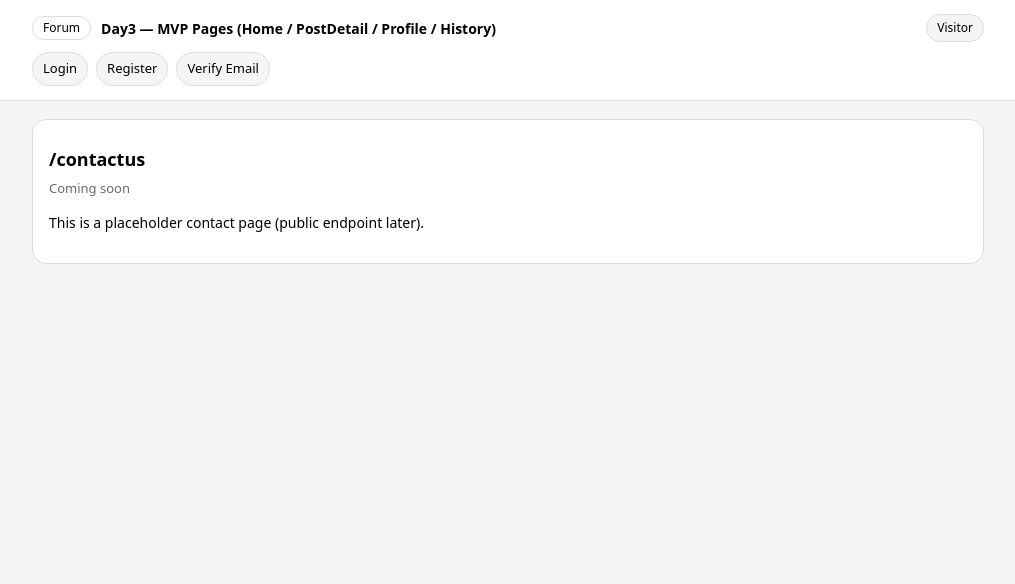
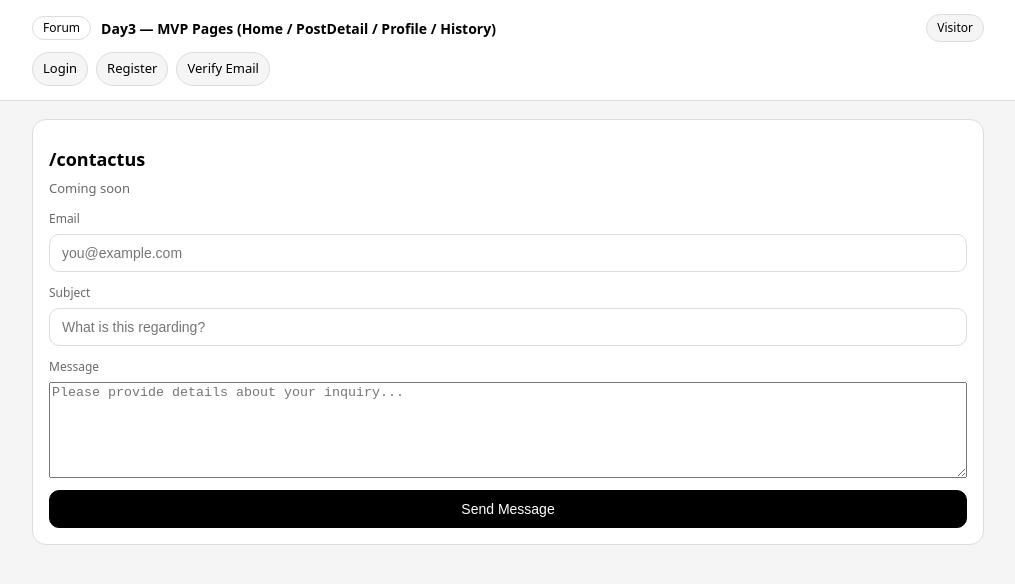
Before and after one commit to ZephyrusLiu/forum-frontend, a React (Vite) app: page /contactus in a window 1280 px wide. Shown: the top 584 px of the page, without its empty margins (132-1147 px from the left). Built offline with nearby package versions, Linux system fonts and the light colour scheme.

Commit message:
Wire message-service to frontend: implement ContactUs form and fix AdminMessages endpoint

```diff
--- a/src/lib/endpoints.js
+++ b/src/lib/endpoints.js
@@ -23,7 +23,10 @@ export const endpoints = {
   adminUpdateUserStatus: (userId) => `/users/${userId}/status`,
   adminUpdateUserRole: (userId) => `/users/${userId}/role`,
   adminListMessages: () => '/messages',
-  adminUpdateMessageStatus: (messageId) => `/messages/${messageId}/status`,
+  adminUpdateMessageStatus: (messageId) => `/messages/${messageId}`,
+
+  // Message service
+  createContactMessage: () => '/contactus',
 
   // History service
   createHistory: () => '/history',
--- a/src/pages/AdminMessages.jsx
+++ b/src/pages/AdminMessages.jsx
@@ -1,14 +1,21 @@
 import { useEffect, useState } from 'react';
+import { Navigate } from 'react-router-dom';
 import { useSelector } from 'react-redux';
 import PageShell from '../components/PageShell.jsx';
 import { apiRequest } from '../lib/apiClient.js';
 import { endpoints, formatDate, unwrapResult } from '../lib/endpoints.js';
 
 export default function AdminMessages() {
-  const { token } = useSelector((s) => s.auth);
+  const { token, user } = useSelector((s) => s.auth);
   const [status, setStatus] = useState('idle');
   const [error, setError] = useState('');
   const [messages, setMessages] = useState([]);
+
+  const isAdmin = user?.type === 'admin' || user?.type === 'super';
+
+  if (!token || !isAdmin) {
+    return <Navigate to="/home" replace />;
+  }
 
   useEffect(() => {
     let ignore = false;
@@ -38,7 +45,7 @@ export default function AdminMessages() {
 
   const updateStatus = async (messageId, nextStatus) => {
     try {
-      await apiRequest('PATCH', endpoints.adminUpdateMessageStatus(messageId), token, { status: nextStatus });
+      await apiRequest('PUT', endpoints.adminUpdateMessageStatus(messageId), token, { status: nextStatus });
       setMessages((prev) =>
         prev.map((m) => (String(m.id || m.messageId) === String(messageId) ? { ...m, status: nextStatus } : m)),
       );
@@ -76,12 +83,12 @@ export default function AdminMessages() {
                     <td>{id}</td>
                     <td>{m.from || m.email || '—'}</td>
                     <td>{m.subject || m.title || '—'}</td>
-                    <td>{m.status || 'open'}</td>
+                    <td>{m.status || 'Open'}</td>
                     <td>{formatDate(m.createdAt || m.dateCreated)}</td>
                     <td>
                       <button
                         className="btn btn--ghost"
-                        onClick={() => updateStatus(id, isClosed ? 'open' : 'closed')}
+                        onClick={() => updateStatus(id, isClosed ? 'Open' : 'Closed')}
                       >
                         {isClosed ? 'Reopen' : 'Close'}
                       </button>
--- a/src/pages/ContactUs.jsx
+++ b/src/pages/ContactUs.jsx
@@ -1,9 +1,152 @@
+import { useEffect, useState } from 'react';
+import { useSelector } from 'react-redux';
 import PageShell from '../components/PageShell.jsx';
+import { apiRequest } from '../lib/apiClient.js';
+import { endpoints } from '../lib/endpoints.js';
+import { decodeJwt } from '../lib/jwt.js';
 
 export default function ContactUs() {
+  const { token, user } = useSelector((s) => s.auth);
+  const [email, setEmail] = useState('');
+  const [subject, setSubject] = useState('');
+  const [message, setMessage] = useState('');
+  const [status, setStatus] = useState('idle');
+  const [error, setError] = useState('');
+  const [successMessage, setSuccessMessage] = useState('');
+
+  const isLoggedIn = !!user;
+  const emailReadOnly = isLoggedIn;
+
+  useEffect(() => {
+    if (isLoggedIn && token) {
+      const payload = decodeJwt(token);
+      const emailFromToken = payload?.email;
+
+      if (emailFromToken) {
+        setEmail(emailFromToken);
+      } else if (user?.userId) {
+        async function fetchEmail() {
+          try {
+            const profileRaw = await apiRequest('GET', endpoints.userProfile(user.userId), token);
+            const profile = profileRaw?.email || profileRaw?.result?.email;
+            if (profile) {
+              setEmail(profile);
+            }
+          } catch (e) {
+            console.error('Failed to fetch user email:', e);
+          }
+        }
+        fetchEmail();
+      }
+    }
+  }, [isLoggedIn, token, user?.userId]);
+
+  const validateEmail = (emailValue) => {
+    if (!emailValue || !emailValue.trim()) {
+      return 'Email is required';
+    }
+    const emailRegex = /^[^\s@]+@[^\s@]+\.[^\s@]+$/;
+    if (!emailRegex.test(emailValue.trim())) {
+      return 'Please enter a valid email address';
+    }
+    return null;
+  };
+
+  const validateForm = () => {
+    const emailError = validateEmail(email);
+    if (emailError) {
+      setError(emailError);
+      return false;
+    }
+    if (!subject || !subject.trim()) {
+      setError('Subject is required');
+      return false;
+    }
+    if (!message || !message.trim()) {
+      setError('Message is required');
+      return false;
+    }
+    return true;
+  };
+
+  const onSubmit = async (e) => {
+    e.preventDefault();
+    setError('');
+    setSuccessMessage('');
+
+    if (!validateForm()) {
+      return;
+    }
+
+    setStatus('loading');
+
+    try {
+      const payload = {
+        email: email.trim(),
+        subject: subject.trim(),
+        message: message.trim(),
+      };
+
+      await apiRequest('POST', endpoints.createContactMessage(), token, payload);
+
+      setStatus('succeeded');
+      setSuccessMessage('Your message has been sent successfully. We will get back to you soon.');
+      setSubject('');
+      setMessage('');
+    } catch (e) {
+      setStatus('failed');
+      setError(e?.message || 'Failed to send message. Please try again.');
+    }
+  };
+
   return (
     <PageShell title="/contactus">
-      <p>This is a placeholder contact page (public endpoint later).</p>
+      <form className="form" onSubmit={onSubmit}>
+        <label className="field">
+          <span>Email</span>
+          <input
+            type="email"
+            value={email}
+            onChange={(e) => !emailReadOnly && setEmail(e.target.value)}
+            placeholder="you@example.com"
+            autoComplete="email"
+            readOnly={emailReadOnly}
+            disabled={emailReadOnly}
+          />
+          {emailReadOnly && (
+            <div className="hint">Email is auto-filled from your account</div>
+          )}
+        </label>
+
+        <label className="field">
+          <span>Subject</span>
+          <input
+            type="text"
+            value={subject}
+            onChange={(e) => setSubject(e.target.value)}
+            placeholder="What is this regarding?"
+            required
+          />
+        </label>
+
+        <label className="field">
+          <span>Message</span>
+          <textarea
+            value={message}
+            onChange={(e) => setMessage(e.target.value)}
+            placeholder="Please provide details about your inquiry..."
+            rows={6}
+            required
+          />
+        </label>
+
+        {error ? <div className="error">Error: {error}</div> : null}
+        {successMessage ? <div className="ok">{successMessage}</div> : null}
+
+        <button className="btn" type="submit" disabled={status === 'loading'}>
+          {status === 'loading' ? 'Sending…' : 'Send Message'}
+        </button>
+      </form>
     </PageShell>
   );
 }
```
